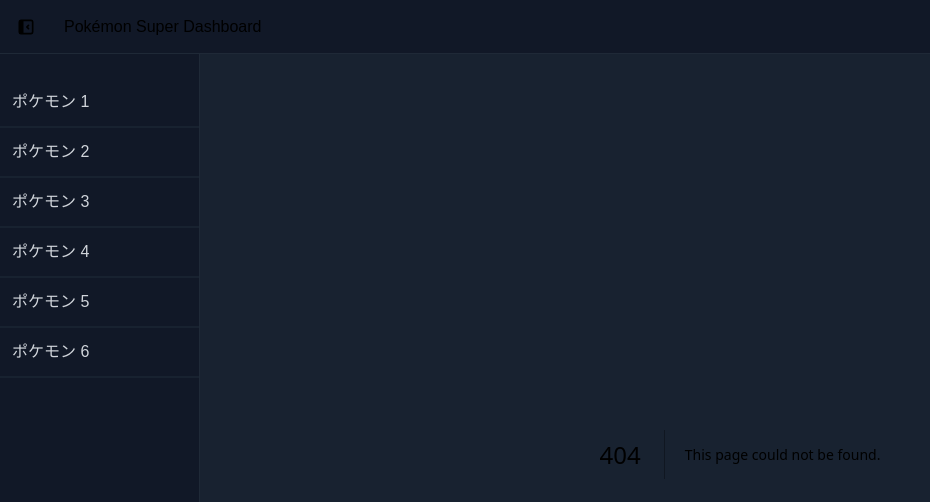
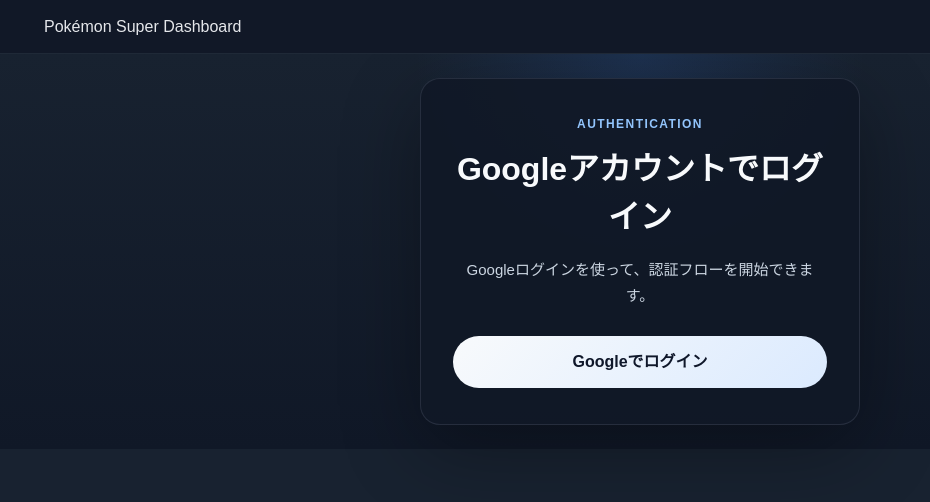
Before and after one commit to shimochan08/pokemon-calculator, a Next.js app: page /auth in a window 1280 px wide. Before the commit this address had no page. Shown: the top 502 px of the page, without its empty margins (0-930 px from the left). Built offline with nearby package versions, Linux system fonts and the light colour scheme.

Commit message:
Googleログインお試し実装

```diff
--- /dev/null
+++ b/app/auth/page.tsx
@@ -0,0 +1,25 @@
+import '@/styles/auth.css';
+
+export default function AuthPage() {
+  return (
+    <section className="auth-page">
+      <div className="auth-card">
+        <p className="auth-eyebrow">Authentication</p>
+        <h2 className="auth-title">Googleアカウントでログイン</h2>
+        <p className="auth-description">
+          Googleログインを使って、認証フローを開始できます。
+        </p>
+        <a className="auth-google-button" href="http://localhost:8080/auth/google/login">
+          Googleでログイン
+        </a>
+      </div>
+    </section>
+  );
+}
+
+// FIXME: ログイン後は以下が必要
+//fetch("http://localhost:8080/auth/me", {
+//   credentials: "include",
+// });
+
+//　今後はJWTの管理が必要
--- a/app/page.tsx
+++ b/app/page.tsx
@@ -12,12 +12,14 @@
   const [open, setOpen] = useState(true);
   const pathname = usePathname();
   const isHome = pathname === '/';
+  const isAuth = pathname === '/auth';
+  const isStandalonePage = isHome || isAuth;
 
   return (
     <div className="app-container">
       {/* ===== Header ===== */}
       <header className="app-header">
-        {pathname !== '/' && (
+        {!isStandalonePage && (
           <button onClick={() => setOpen(!open)}>
             {open ? <TbLayoutSidebarLeftCollapseFilled size={20} /> : <TbMenu2 size={20} />}
           </button>
@@ -50,7 +52,7 @@
       <aside
         className="app-sidebar"
         style={{
-          display: pathname === '/' ? 'none' : 'block',
+          display: isStandalonePage ? 'none' : 'block',
           transform: open ? 'translateX(0)' : 'translateX(-100%)',
         }}
       >
@@ -71,7 +73,7 @@
       </aside>
 
       {/* ===== Main ===== */}
-      <main className="app-main" style={{ marginLeft: !isHome && open ? '200px' : '0px' }}>
+      <main className="app-main" style={{ marginLeft: !isStandalonePage && open ? '200px' : '0px' }}>
         <div>{isHome ? <Home /> : children}</div>
       </main>
     </div>
--- /dev/null
+++ b/styles/auth.css
@@ -0,0 +1,81 @@
+.auth-page {
+  min-height: 100%;
+  display: grid;
+  place-items: center;
+  padding: 24px;
+  background:
+    radial-gradient(circle at top, rgba(59, 130, 246, 0.16), transparent 30%),
+    linear-gradient(180deg, #182230 0%, #101827 100%);
+}
+
+.auth-card {
+  width: min(100%, 440px);
+  padding: 36px 32px;
+  border: 1px solid rgba(148, 163, 184, 0.16);
+  border-radius: 20px;
+  background: rgba(17, 24, 39, 0.92);
+  box-shadow: 0 24px 80px rgba(0, 0, 0, 0.32);
+  text-align: center;
+}
+
+.auth-eyebrow {
+  margin: 0 0 12px;
+  color: #93c5fd;
+  font-size: 12px;
+  font-weight: 700;
+  letter-spacing: 0.12em;
+  text-transform: uppercase;
+}
+
+.auth-title {
+  margin: 0;
+  color: #f8fafc;
+  font-size: 32px;
+  font-weight: 700;
+}
+
+.auth-description {
+  margin: 16px 0 0;
+  color: #cbd5e1;
+  font-size: 15px;
+  line-height: 1.7;
+}
+
+.auth-google-button {
+  display: inline-flex;
+  align-items: center;
+  justify-content: center;
+  margin-top: 28px;
+  width: 100%;
+  min-height: 52px;
+  padding: 0 20px;
+  border-radius: 999px;
+  background: linear-gradient(135deg, #f8fafc 0%, #dbeafe 100%);
+  color: #0f172a;
+  font-size: 16px;
+  font-weight: 700;
+  text-decoration: none;
+  transition:
+    transform 0.16s ease,
+    box-shadow 0.16s ease,
+    opacity 0.16s ease;
+}
+
+.auth-google-button:hover {
+  transform: translateY(-1px);
+  box-shadow: 0 16px 32px rgba(59, 130, 246, 0.22);
+}
+
+.auth-google-button:active {
+  transform: translateY(0);
+}
+
+@media (max-width: 640px) {
+  .auth-card {
+    padding: 28px 20px;
+  }
+
+  .auth-title {
+    font-size: 26px;
+  }
+}
```
Also changed, not shown: 2 other files (tests, documents, lock files or other folders).
